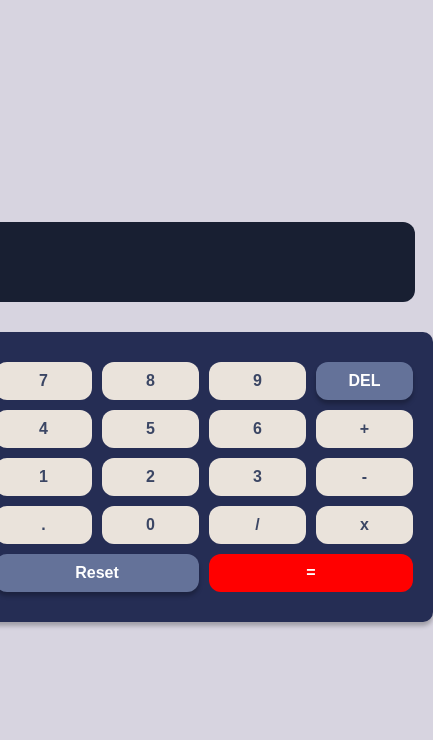
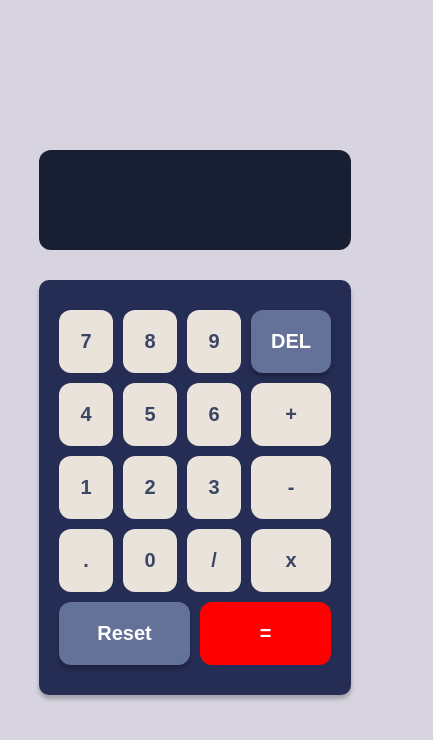
Before and after one commit to AbhayMishra2605/micro_project3, a plain HTML site: page index.html in a window 390 px wide. Shown: the whole page, 433 px wide, since content can reach past the window. Drawn offline with Linux system fonts and the light colour scheme.

Commit message:
Update index.css

```diff
--- a/index.css
+++ b/index.css
@@ -1,5 +1,6 @@
 html, body {
     height: 100%;
+    width: 100%;
     margin: 0;
     padding: 0;
     background-color: #d7d4e0;
@@ -35,10 +36,9 @@ html, body {
 
 
 .text_area input {
-    min-width: 300px;
 
-    width: 440px;
-    max-width: 600px;
+
+    width: 50vw;
     height: 100px;
 
 
@@ -56,6 +56,7 @@ html, body {
 }
 
 #cal_area{
+    width: 50vw;
 
     padding-left: 20px;
     padding-right: 20px;
@@ -65,9 +66,9 @@ html, body {
     background-color: #252D54;
 
     border-radius: 10px;
+   box-sizing: border-box;
+    box-shadow: 0px 4px 4px rgba(0, 0, 0, 0.25);
 
-    box-shadow: 0px 4px 4px rgba(0, 0, 0, 0.25);
-    width: 400px;
 
 }
 
@@ -110,30 +111,72 @@ button:active {
     background-color: #ccc;
 }
 
+
+
 /* Add Media Queries for smaller devices */
 @media (max-width: 768px) {
-    #cal_area {
-        width: 95%; /* Adjust the calculator area width on small devices */
+    .text_area input {
+
+
+        width: 70vw;
+        height: 100px;
+
+
+
+
+    }
+    #cal_area{
+        width:70vw;
     }
 
-    #text_area_value {
-        font-size: 24px; /* Smaller text size */
+}
+
+
+@media (max-width: 425px) {
+    .text_area input {
+
+
+        width: 80vw;
+        height: 100px;
+
+
+
+
+    }
+    #cal_area{
+        width:80vw;
     }
 
-    button {
-        padding: 15px; /* Smaller buttons */
-        font-size: 18px;
+    @media (max-width: 375px) {
+        .text_area input {
+
+
+            width: 300px;
+            height: 100px;
+
+
+
+
+        }
+        #cal_area{
+            width:300px;
+        }
+
+    }
+    @media (max-width: 320px) {
+        .text_area input {
+
+
+            width: 300px;
+            height: 100px;
+
+
+
+
+        }
+        #cal_area{
+            width:300px;
+        }
+
     }
 }
-
-@media (max-width: 480px) {
-    #text_area_value {
-        font-size: 20px;
-        height: 80px;
-    }
-
-    button {
-        padding: 10px;
-        font-size: 16px;
-    }
-}
```
